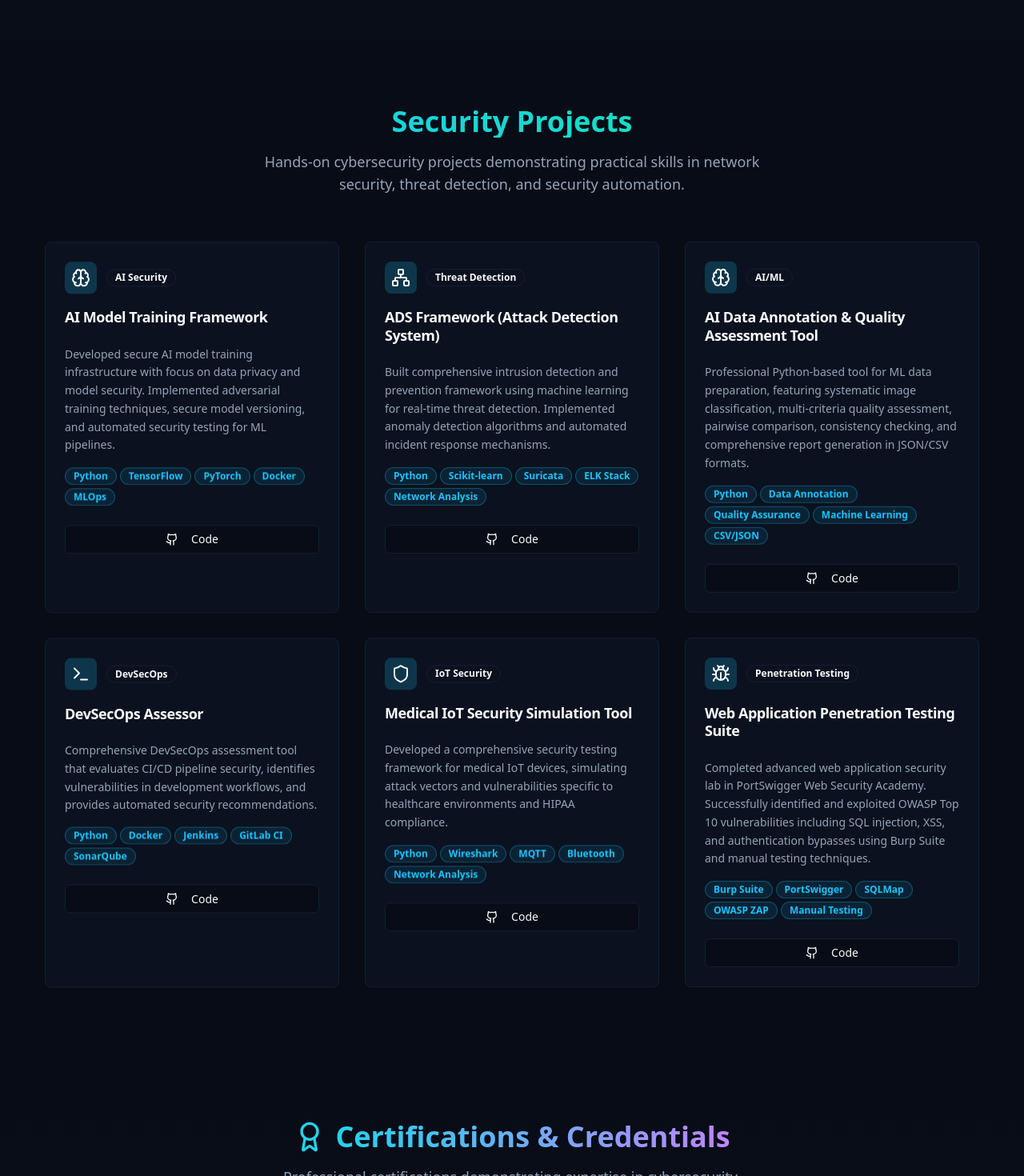
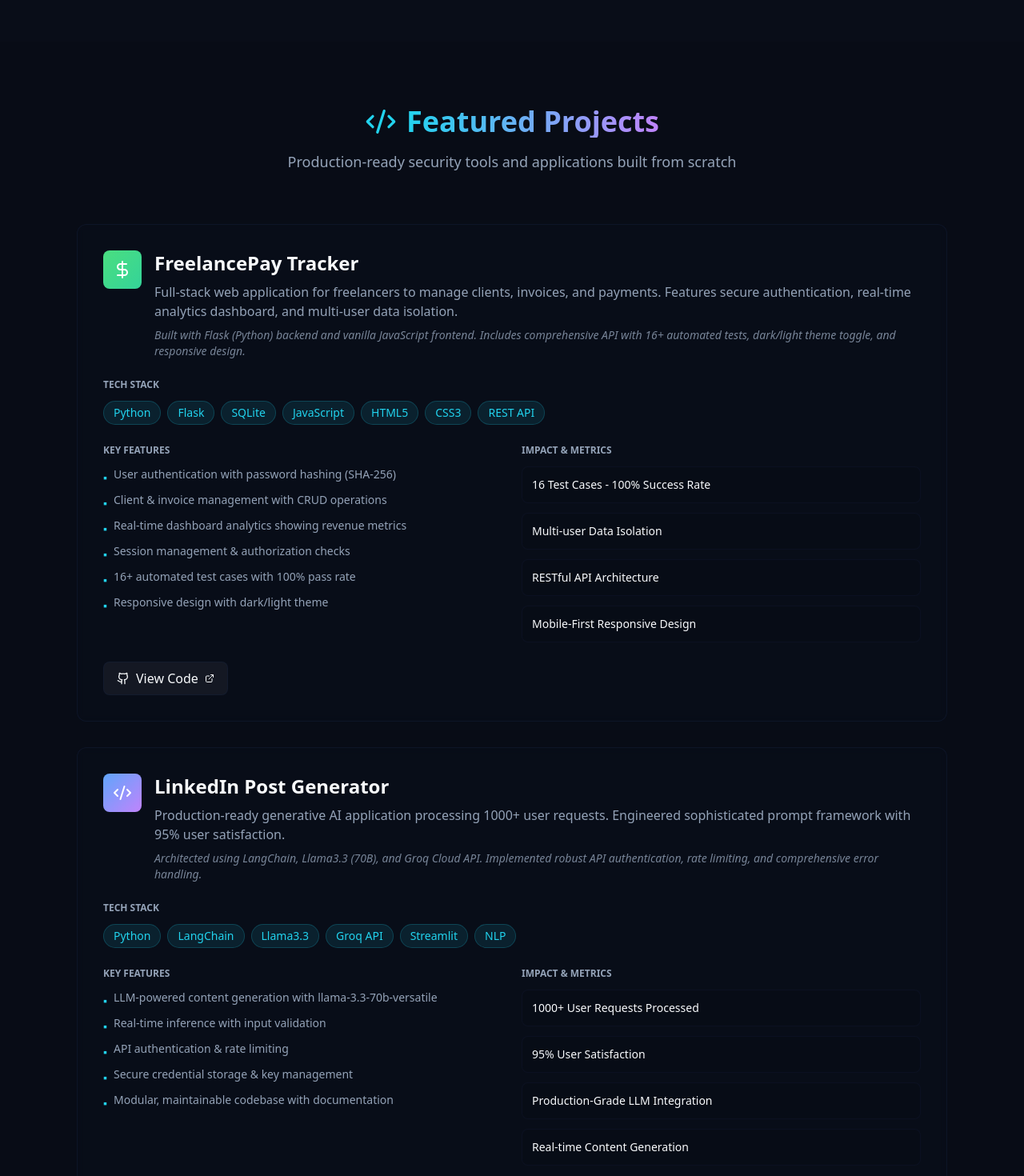
Before and after one commit to Girlweb/My-Portfolio, a React (Vite) app: page / in a window 1280 px wide. Shown: the part 3140-4610 px from the top of the page at 80% size. Built offline with nearby package versions, Linux system fonts and the light colour scheme.

Commit message:
Update project details and descriptions in Projects.tsx

```diff
--- a/src/components/Projects.tsx
+++ b/src/components/Projects.tsx
@@ -1,145 +1,251 @@
-import { Card, CardContent, CardHeader, CardTitle } from "@/components/ui/card";
-import { Button } from "@/components/ui/button";
-import { Badge } from "@/components/ui/badge";
-import { ExternalLink, Github, Shield, Network, Bug, Terminal, Brain } from "lucide-react";
+import { Code2, ExternalLink, Github, Database, Shield, TrendingUp, DollarSign } from "lucide-react";
 
 const Projects = () => {
   const projects = [
     {
-      title: "AI Model Training Framework",
-      description: "Developed secure AI model training infrastructure with focus on data privacy and model security. Implemented adversarial training techniques, secure model versioning, and automated security testing for ML pipelines.",
-      technologies: ["Python", "TensorFlow", "PyTorch", "Docker", "MLOps"],
-      icon: <Brain className="w-6 h-6" />,
-      category: "AI Security",
-      githubUrl: "https://github.com/Girlweb",
-      liveUrl: "#"
+      title: "FreelancePay Tracker",
+      description: "Full-stack web application for freelancers to manage clients, invoices, and payments. Features secure authentication, real-time analytics dashboard, and multi-user data isolation.",
+      longDescription: "Built with Flask (Python) backend and vanilla JavaScript frontend. Includes comprehensive API with 16+ automated tests, dark/light theme toggle, and responsive design.",
+      tech: ["Python", "Flask", "SQLite", "JavaScript", "HTML5", "CSS3", "REST API"],
+      features: [
+        "User authentication with password hashing (SHA-256)",
+        "Client & invoice management with CRUD operations",
+        "Real-time dashboard analytics showing revenue metrics",
+        "Session management & authorization checks",
+        "16+ automated test cases with 100% pass rate",
+        "Responsive design with dark/light theme"
+      ],
+      metrics: [
+        "16 Test Cases - 100% Success Rate",
+        "Multi-user Data Isolation",
+        "RESTful API Architecture",
+        "Mobile-First Responsive Design"
+      ],
+      github: "https://github.com/Girlweb/freelance-tracker",
+      demo: null,
+      icon: <DollarSign className="w-6 h-6" />,
+      color: "from-green-400 to-emerald-400"
     },
     {
-      title: "ADS Framework (Attack Detection System)",
-      description: "Built comprehensive intrusion detection and prevention framework using machine learning for real-time threat detection. Implemented anomaly detection algorithms and automated incident response mechanisms.",
-      technologies: ["Python", "Scikit-learn", "Suricata", "ELK Stack", "Network Analysis"],
-      icon: <Network className="w-6 h-6" />,
-      category: "Threat Detection",
-      githubUrl: "https://github.com/Girlweb",
-      liveUrl: "#"
+      title: "LinkedIn Post Generator",
+      description: "Production-ready generative AI application processing 1000+ user requests. Engineered sophisticated prompt framework with 95% user satisfaction.",
+      longDescription: "Architected using LangChain, Llama3.3 (70B), and Groq Cloud API. Implemented robust API authentication, rate limiting, and comprehensive error handling.",
+      tech: ["Python", "LangChain", "Llama3.3", "Groq API", "Streamlit", "NLP"],
+      features: [
+        "LLM-powered content generation with llama-3.3-70b-versatile",
+        "Real-time inference with input validation",
+        "API authentication & rate limiting",
+        "Secure credential storage & key management",
+        "Modular, maintainable codebase with documentation"
+      ],
+      metrics: [
+        "1000+ User Requests Processed",
+        "95% User Satisfaction",
+        "Production-Grade LLM Integration",
+        "Real-time Content Generation"
+      ],
+      github: "https://github.com/Girlweb/linkedin-post-generator",
+      demo: null,
+      icon: <Code2 className="w-6 h-6" />,
+      color: "from-blue-400 to-purple-400"
     },
     {
-      title: "AI Data Annotation & Quality Assessment Tool",
-      description: "Professional Python-based tool for ML data preparation, featuring systematic image classification, multi-criteria quality assessment, pairwise comparison, consistency checking, and comprehensive report generation in JSON/CSV formats.",
-      technologies: ["Python", "Data Annotation", "Quality Assurance", "Machine Learning", "CSV/JSON"],
-      icon: <Brain className="w-6 h-6" />,
-      category: "AI/ML",
-      githubUrl: "https://github.com/Girlweb/ai-data-annotation-tool",
-      liveUrl: "#"
+      title: "AI-Powered Fraud Detection System",
+      description: "ML-based fraud detection achieving 99% accuracy across 50,000+ transactions. Built supervised learning pipeline with Random Forest and XGBoost classifiers.",
+      longDescription: "Engineered 25+ features including temporal patterns, transaction velocity, and behavioral signatures. Achieved 40% reduction in false positive rate through cross-validation.",
+      tech: ["Python", "Scikit-learn", "Pandas", "NumPy", "XGBoost", "Machine Learning"],
+      features: [
+        "99% accuracy in anomaly detection",
+        "Random Forest & XGBoost ensemble methods",
+        "25+ engineered features from raw data",
+        "Automated alerting with JSON/CSV reports",
+        "Cross-validation & hyperparameter tuning"
+      ],
+      metrics: [
+        "99% Detection Accuracy",
+        "50,000+ Transactions Analyzed",
+        "40% False Positive Reduction",
+        "25+ Engineered Features"
+      ],
+      github: "https://github.com/Girlweb/ai-data-annotation-tool",
+      demo: null,
+      icon: <Shield className="w-6 h-6" />,
+      color: "from-purple-400 to-pink-400"
     },
     {
-      title: "DevSecOps Assessor",
-      description: "Comprehensive DevSecOps assessment tool that evaluates CI/CD pipeline security, identifies vulnerabilities in development workflows, and provides automated security recommendations.",
-      technologies: ["Python", "Docker", "Jenkins", "GitLab CI", "SonarQube"],
-      icon: <Terminal className="w-6 h-6" />,
-      category: "DevSecOps",
-      githubUrl: "https://github.com/Girlweb/devsecops-pipeline-assessor",
-      liveUrl: "#"
+      title: "DevSecOps Security Assessment Platform",
+      description: "Automated security scanner for CI/CD pipelines combining static analysis with ML-based vulnerability detection. Analyzes 10,000+ code commits.",
+      longDescription: "Building pattern recognition algorithms in Python for security risks and compliance violations. Integrates with GitLab CI and Jenkins for automated scanning.",
+      tech: ["Python", "Docker", "Jenkins", "GitLab CI", "Terraform", "SonarQube"],
+      features: [
+        "ML-based vulnerability detection in pipelines",
+        "Pattern recognition analyzing 10,000+ commits",
+        "Containerized testing with Docker",
+        "Infrastructure as Code with Terraform",
+        "Comprehensive security reporting dashboard"
+      ],
+      metrics: [
+        "15+ Hours Saved Weekly",
+        "50+ Security Issues Identified",
+        "10,000+ Code Commits Analyzed",
+        "Automated CI/CD Integration"
+      ],
+      github: "https://github.com/Girlweb/devsecops-pipeline-assessor",
+      demo: null,
+      icon: <Database className="w-6 h-6" />,
+      color: "from-cyan-400 to-blue-400"
     },
     {
-      title: "Medical IoT Security Simulation Tool",
-      description: "Developed a comprehensive security testing framework for medical IoT devices, simulating attack vectors and vulnerabilities specific to healthcare environments and HIPAA compliance.",
-      technologies: ["Python", "Wireshark", "MQTT", "Bluetooth", "Network Analysis"],
-      icon: <Shield className="w-6 h-6" />,
-      category: "IoT Security",
-      githubUrl: "https://github.com/Girlweb/medical_iot_security",
-      liveUrl: "#"
-    },
-    {
-      title: "Web Application Penetration Testing Suite",
-      description: "Completed advanced web application security lab in PortSwigger Web Security Academy. Successfully identified and exploited OWASP Top 10 vulnerabilities including SQL injection, XSS, and authentication bypasses using Burp Suite and manual testing techniques.",
-      technologies: ["Burp Suite", "PortSwigger", "SQLMap", "OWASP ZAP", "Manual Testing"],
-      icon: <Bug className="w-6 h-6" />,
-      category: "Penetration Testing",
-      githubUrl: "https://github.com/Girlweb",
-      liveUrl: "#"
+      title: "Network Security & IoT Forensics Tool",
+      description: "Automated network traffic analysis tool for IoT device security assessment. Processes 100,000+ packets identifying MQTT vulnerabilities.",
+      longDescription: "Built Python scripts for protocol analysis and forensic documentation. Reduced manual analysis time from 8 hours to 45 minutes through automation.",
+      tech: ["Python", "Wireshark", "Protocol Analysis", "MQTT", "Network Security"],
+      features: [
+        "Automated packet analysis processing 100,000+ packets",
+        "MQTT protocol weakness detection",
+        "Chain-of-custody forensic documentation",
+        "Threat modeling with 12 identified vulnerabilities",
+        "CVSS scoring & risk prioritization"
+      ],
+      metrics: [
+        "8 Hours → 45 Minutes Analysis Time",
+        "100,000+ Packets Processed",
+        "12 Critical Vulnerabilities Found",
+        "Automated Forensic Reports"
+      ],
+      github: null,
+      demo: null,
+      icon: <TrendingUp className="w-6 h-6" />,
+      color: "from-orange-400 to-red-400"
     }
   ];
 
   return (
-    <section className="py-20 px-6" id="projects">
-      <div className="container mx-auto">
+    <section className="py-20 px-4 bg-background">
+      <div className="container mx-auto max-w-6xl">
         <div className="text-center mb-16">
-          <h2 className="text-4xl font-bold mb-4 gradient-cyber bg-clip-text text-transparent">
-            Security Projects
-          </h2>
+          <div className="flex items-center justify-center gap-3 mb-4">
+            <Code2 className="w-10 h-10 text-cyan-400" />
+            <h2 className="text-4xl font-bold bg-gradient-to-r from-cyan-400 to-purple-400 bg-clip-text text-transparent">
+              Featured Projects
+            </h2>
+          </div>
           <p className="text-muted-foreground text-lg max-w-2xl mx-auto">
-            Hands-on cybersecurity projects demonstrating practical skills in network security,
-            threat detection, and security automation.
+            Production-ready security tools and applications built from scratch
           </p>
         </div>
 
-        <div className="grid grid-cols-1 md:grid-cols-2 lg:grid-cols-3 gap-8">
+        <div className="space-y-8">
           {projects.map((project, index) => (
-            <Card
-              key={project.title}
-              className="transition-cyber hover:shadow-cyber hover:border-cyber-primary/50 animate-float"
-              style={{ animationDelay: `${index * 0.03}s` }}
+            <div
+              key={index}
+              className="group relative bg-card/30 backdrop-blur-sm border border-border/50 rounded-xl p-8 hover:border-cyan-400/50 transition-all duration-300 hover:shadow-xl hover:shadow-cyan-400/10"
             >
-              <CardHeader>
-                <div className="flex items-center gap-3 mb-3">
-                  <div className="p-2 bg-cyber-primary/20 rounded-lg">
+              {/* Header */}
+              <div className="flex flex-col md:flex-row md:items-start md:justify-between gap-4 mb-6">
+                <div className="flex items-start gap-4">
+                  <div className={`p-3 bg-gradient-to-br ${project.color} rounded-lg text-white group-hover:scale-110 transition-transform`}>
                     {project.icon}
                   </div>
-                  <Badge variant="outline" className="text-xs">
-                    {project.category}
-                  </Badge>
+                  <div>
+                    <h3 className="text-2xl font-bold text-foreground mb-2 group-hover:text-cyan-400 transition-colors">
+                      {project.title}
+                    </h3>
+                    <p className="text-muted-foreground">{project.description}</p>
+                    <p className="text-sm text-muted-foreground/80 mt-2 italic">{project.longDescription}</p>
+                  </div>
                 </div>
-                <CardTitle className="text-lg leading-tight">
-                  {project.title}
-                </CardTitle>
-              </CardHeader>
-              <CardContent className="space-y-4">
-                <p className="text-muted-foreground text-sm leading-relaxed">
-                  {project.description}
-                </p>
+              </div>
 
-                <div className="flex flex-wrap gap-1">
-                  {project.technologies.map((tech) => (
-                    <Badge
-                      key={tech}
-                      variant="secondary"
-                      className="text-xs transition-cyber hover:bg-cyber-primary/20"
+              {/* Tech Stack */}
+              <div className="mb-6">
+                <p className="text-xs text-muted-foreground mb-3 font-semibold">TECH STACK</p>
+                <div className="flex flex-wrap gap-2">
+                  {project.tech.map((tech, idx) => (
+                    <span
+                      key={idx}
+                      className="px-3 py-1 bg-cyan-400/10 text-cyan-400 rounded-full text-sm border border-cyan-400/20 hover:bg-cyan-400/20 transition-colors"
                     >
                       {tech}
-                    </Badge>
+                    </span>
                   ))}
                 </div>
+              </div>
 
-                <div className="flex gap-2 pt-2">
-                  <Button
-                    variant="outline"
-                    size="sm"
-                    className="flex-1 transition-cyber hover:border-cyber-primary"
-                    asChild
+              {/* Features & Metrics Grid */}
+              <div className="grid md:grid-cols-2 gap-6 mb-6">
+                {/* Features */}
+                <div>
+                  <p className="text-xs text-muted-foreground mb-3 font-semibold">KEY FEATURES</p>
+                  <ul className="space-y-2">
+                    {project.features.map((feature, idx) => (
+                      <li key={idx} className="text-sm text-muted-foreground flex items-start gap-2">
+                        <span className="text-cyan-400 mt-1">▪</span>
+                        <span>{feature}</span>
+                      </li>
+                    ))}
+                  </ul>
+                </div>
+
+                {/* Metrics */}
+                <div>
+                  <p className="text-xs text-muted-foreground mb-3 font-semibold">IMPACT & METRICS</p>
+                  <div className="space-y-3">
+                    {project.metrics.map((metric, idx) => (
+                      <div key={idx} className="p-3 bg-background/50 rounded-lg border border-border/30">
+                        <p className="text-sm font-medium text-foreground">{metric}</p>
+                      </div>
+                    ))}
+                  </div>
+                </div>
+              </div>
+
+              {/* Links */}
+              <div className="flex flex-wrap gap-4">
+                {project.github && (
+                  <a
+                    href={project.github}
+                    target="_blank"
+                    rel="noopener noreferrer"
+                    className="inline-flex items-center gap-2 px-4 py-2 bg-foreground/5 hover:bg-foreground/10 text-foreground rounded-lg border border-border/50 hover:border-cyan-400/50 transition-all group/link"
                   >
-                    <a href={project.githubUrl} target="_blank" rel="noopener noreferrer">
-                      <Github className="w-4 h-4 mr-2" />
-                      Code
-                    </a>
-                  </Button>
-                  {project.liveUrl !== "#" && (
-                    <Button
-                      variant="cyber"
-                      size="sm"
-                      className="flex-1"
-                      asChild
-                    >
-                      <a href={project.liveUrl} target="_blank" rel="noopener noreferrer">
-                        <ExternalLink className="w-4 h-4 mr-2" />
-                        Live
-                      </a>
-                    </Button>
-                  )}
-                </div>
-              </CardContent>
-            </Card>
+                    <Github className="w-4 h-4" />
+                    <span>View Code</span>
+                    <ExternalLink className="w-3 h-3 group-hover/link:translate-x-1 transition-transform" />
+                  </a>
+                )}
+                {project.demo && (
+                  <a
+                    href={project.demo}
+                    target="_blank"
+                    rel="noopener noreferrer"
+                    className="inline-flex items-center gap-2 px-4 py-2 bg-cyan-400/10 hover:bg-cyan-400/20 text-cyan-400 rounded-lg border border-cyan-400/30 hover:border-cyan-400/50 transition-all group/link"
+                  >
+                    <ExternalLink className="w-4 h-4" />
+                    <span>Live Demo</span>
+                    <ExternalLink className="w-3 h-3 group-hover/link:translate-x-1 transition-transform" />
+                  </a>
+                )}
+              </div>
+
+              {/* Hover Border Effect */}
+              <div className="absolute inset-0 rounded-xl bg-gradient-to-r from-cyan-400/0 via-cyan-400/5 to-purple-400/0 opacity-0 group-hover:opacity-100 transition-opacity pointer-events-none" />
+            </div>
           ))}
+        </div>
+
+        {/* View More on GitHub */}
+        <div className="text-center mt-12">
+          <a
+            href="https://github.com/Girlweb"
+            target="_blank"
+            rel="noopener noreferrer"
+            className="inline-flex items-center gap-2 px-6 py-3 bg-foreground/5 hover:bg-foreground/10 text-foreground rounded-lg border border-border/50 hover:border-cyan-400/50 transition-all"
+          >
+            <Github className="w-5 h-5" />
+            <span className="font-medium">View All Projects on GitHub</span>
+            <ExternalLink className="w-4 h-4" />
+          </a>
         </div>
       </div>
     </section>
```
